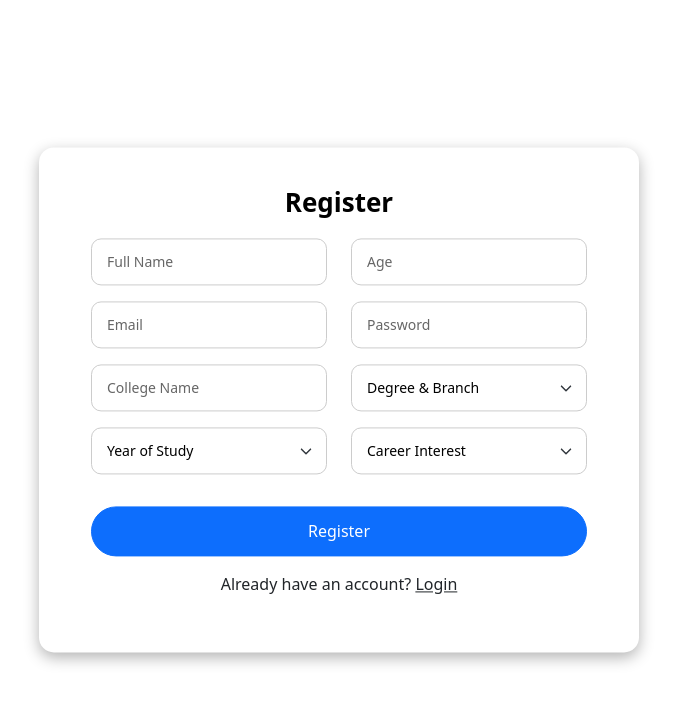
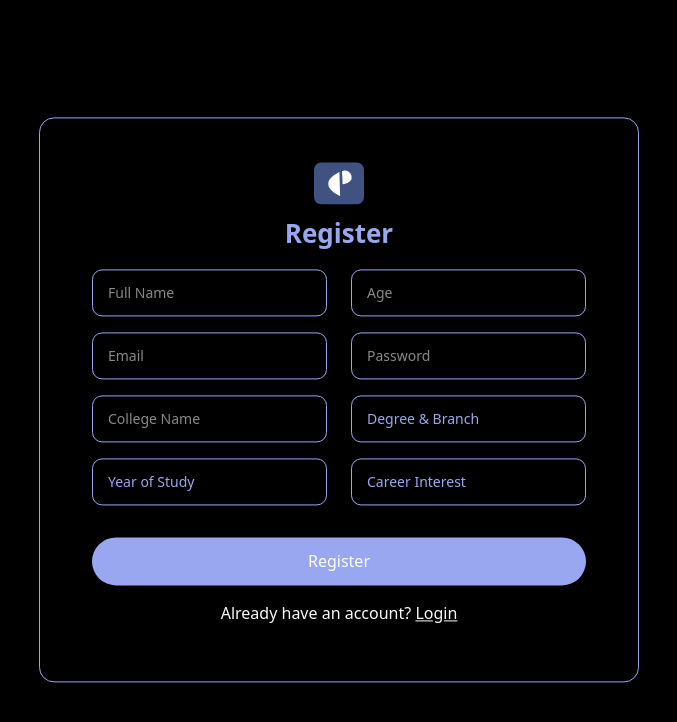
Before and after one commit to Arshiya1614/Career-path-Frontend, a React (Create React App) app: page /signup in a window 1280 px wide. Shown: the top 722 px of the page, without its empty margins (301-978 px from the left). Built offline with nearby package versions, Linux system fonts and the light colour scheme.

Commit message:
Login page and register page updated as per theme

```diff
--- a/src/Components/Guides.tsx
+++ b/src/Components/Guides.tsx
@@ -9,8 +9,7 @@ const GuidesContainer = styled.div`
   display: flex;
   flex-direction: column;
   align-items: center;
-  background: black;
-
+  color: white;
 `;
 
 const GuideList = styled.ul`
--- a/src/index.css
+++ b/src/index.css
@@ -4,6 +4,7 @@
   box-sizing: border-box;
   margin: 0;
   padding: 0;
+  background: black;
 }
 
 html, body {
--- a/src/pages/Register.tsx
+++ b/src/pages/Register.tsx
@@ -1,7 +1,9 @@
 import React from "react";
 import styled from "styled-components";
-import { Container, Row, Col, Form, Button } from "react-bootstrap";
+import { Container, Row, Col, Form} from "react-bootstrap";
 import { useNavigate } from "react-router-dom";
+import Logo from "../assets/Logo.svg";
+
 
 const Wrapper = styled.div`
   position: absolute;
@@ -14,39 +16,73 @@ const Wrapper = styled.div`
 `;
 
 const CardContainer = styled.div`
-  background: #ffffff;
+  background: black;
   border-radius: 15px;
+  border: 1px solid #99A7F1;
   box-shadow: 0 5px 15px rgba(0.3, 0.3, 0.3, 0.3);
   padding: 40px;
+  color: white;
 `;
 
 const Title = styled.h1`
   font-weight: bold;
   font-size: 26px;
-  color: #000000;
+  color: #99A7F1;
   margin-bottom: 20px;
 `;
 
 const StyledInput = styled(Form.Control)`
-  border: 1px solid #ccc !important;
+  background: black !important;  /* Ensure background stays black */
+  border: 1px solid #99A7F1 !important;
   border-radius: 10px !important;
   padding: 12px 15px;
   font-size: 14px;
   outline: none;
-  color: #000;
+  color: #99A7F1;
 
   &::placeholder {
-    color: #666;
+    color: #888;
+  }
+
+  &:focus {
+    background: black !important;  /* Fix background on focus */
+    border-color: #99A7F1 !important;
+    box-shadow: none !important; /* Remove Bootstrap's default focus shadow */
+    color: #99A7F1;
   }
 `;
 
+
 const StyledSelect = styled(Form.Select)`
-  border: 1px solid #ccc !important;
+  background: black;
+  border: 1px solid #99A7F1 !important;
   border-radius: 10px !important;
   padding: 12px 15px;
   font-size: 14px;
   outline: none;
-  color: #000;
+  color: #99A7F1;
+`;
+
+const Button = styled.button`
+  border-radius: 25px;
+  border: none;
+  background:#99A7F1;
+  color: #ffffff;
+  padding: 12px;
+  margin-top: 15px;
+  cursor: pointer;
+  transition: all 0.3s ease;
+
+  &:hover {
+    background:none;
+    border:1px solid #99A7F1;
+  }
+`;
+
+const LogoImage = styled.img`
+  width: 50px; /* Adjust size as needed */
+  height: 50px;
+  margin-bottom: 10px;
 `;
 
 const Register: React.FC = () => {
@@ -54,6 +90,7 @@ const Register: React.FC = () => {
   return (
     <Wrapper>
       <CardContainer>
+      <LogoImage src={Logo} alt="Logo" />
         <Title>Register</Title>
         <Container>
           <Row>
@@ -113,10 +150,10 @@ const Register: React.FC = () => {
               </StyledSelect>
             </Col>
           </Row>
-          <Button className="w-100 mt-3" variant="primary" style={{ borderRadius: "25px", padding: "12px" }}>
+          <Button className="w-100 mt-3">
             Register
           </Button>
-          <p className="mt-3 text-dark" style={{ cursor: "pointer" }} onClick={() => navigate("/signin")}>
+          <p className="mt-3 text-light" style={{ cursor: "pointer" }} onClick={() => navigate("/signin")}>
             Already have an account? <span style={{ textDecoration: "underline" }}>Login</span>
           </p>
         </Container>
--- a/src/pages/SignIn.tsx
+++ b/src/pages/SignIn.tsx
@@ -1,10 +1,13 @@
 import React from "react";
 import styled from "styled-components";
 import { FaFacebookF, FaGoogle, FaLinkedinIn } from "react-icons/fa";
+import Logo from "../assets/Logo.svg";
+
 
 const Container = styled.div`
-  background: #ffffff;
+  background: black;
   border-radius: 10px;
+  border : 1px solid #99A7F1;
   box-shadow: 0 5px 15px rgba(0.3, 0.3, 0.3, 0.3);
   width: 400px;
   padding: 40px;
@@ -19,18 +22,18 @@ const Container = styled.div`
 const Title = styled.h1`
   font-weight: bold;
   font-size: 24px;
-  color: #000000;
+  color:#99A7F1;
   margin-bottom: 20px;
 `;
 
 const Input = styled.input`
-  background: #f5f5f5;
-  border: 1px solid #ddd;
+  background: black;
+  border: 1px solid #99A7F1;
   border-radius: 5px;
   padding: 10px;
   margin: 10px 0;
   width: 100%;
-  color: #000000;
+  color: #99A7F1;
   font-size: 14px;
   outline: none;
 
@@ -39,7 +42,7 @@ const Input = styled.input`
   }
 
   &:focus {
-    border-color: #007bff;
+    border-color: #99A7F1;
   }
 `;
 
@@ -47,7 +50,7 @@ const ForgotPassword = styled.a`
   display: block;
   text-align: right;
   font-size: 12px;
-  color: #000;
+  color:white;
   text-decoration: none;
   margin-bottom: 10px;
   cursor: pointer;
@@ -60,22 +63,21 @@ const ForgotPassword = styled.a`
 const Button = styled.button`
   border-radius: 25px;
   border: none;
-  background: #007bff;
+  background:#99A7F1;
   color: #ffffff;
-  font-size: 14px;
-  font-weight: bold;
-  padding: 10px 20px;
+  padding: 10px 25px;
   margin-top: 15px;
   cursor: pointer;
   transition: all 0.3s ease;
 
   &:hover {
-    background: #0056b3;
+    background:none;
+    border:1px solid #99A7F1;
   }
 `;
 
 const DividerText = styled.p`
-  color: #000;
+  color: white;
   font-size: 14px;
   margin: 20px 0 10px;
 `;
@@ -90,24 +92,32 @@ const SocialButton = styled.button`
   width: 40px;
   height: 40px;
   border-radius: 50%;
-  border: 1px solid #000;
+  border: 1px solid white;
   display: flex;
   align-items: center;
   justify-content: center;
-  background: #ffffff;
-  color: #000;
+  background: black;
+  color: white;
   font-size: 18px;
   cursor: pointer;
   transition: all 0.3s ease;
 
   &:hover {
-    background: #f0f0f0;
+    background: black;
+    border: 1px solid #99A7F1;
+    color: #99A7F1;
   }
+`;
+const LogoImage = styled.img`
+  width: 50px; /* Adjust size as needed */
+  height: 50px;
+  margin-bottom: 10px;
 `;
 
 const SignIn: React.FC = () => {
   return (
     <Container>
+      <LogoImage src={Logo} alt="Logo" />
       <Title>Sign In</Title>
       <Input type="email" placeholder="Email" />
       <Input type="password" placeholder="Password" />
```
